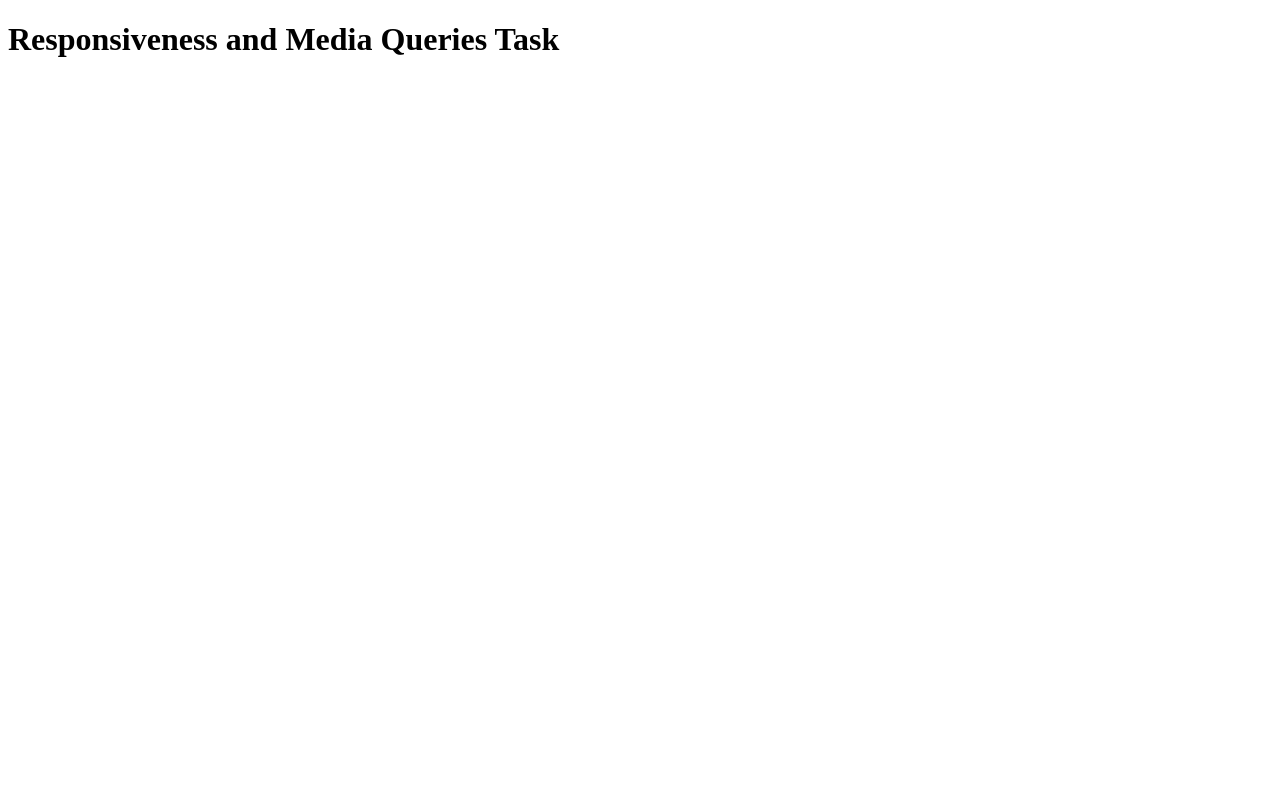
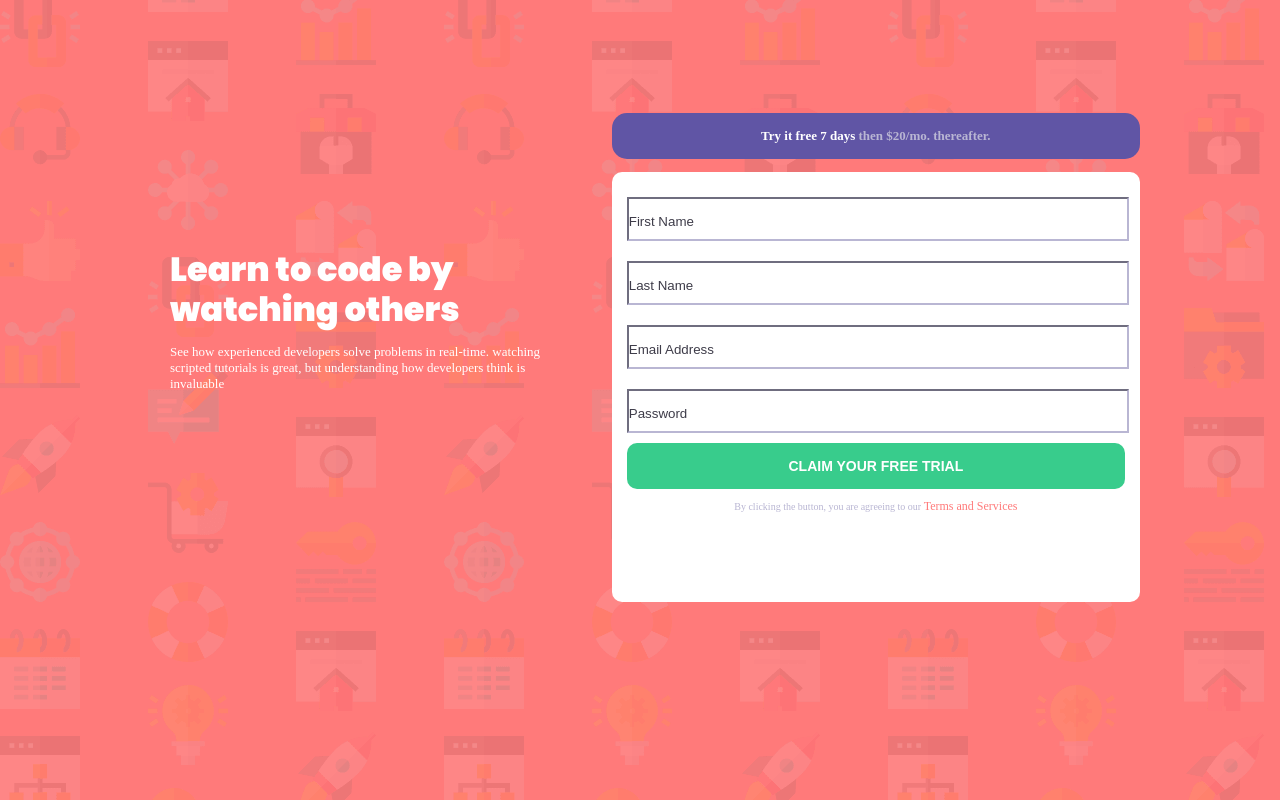
Before and after one commit to Ayomisco/R-and-M-queries-registration-page-tages, a plain HTML site: page index.html in a window 1280 px wide. Drawn offline with Linux system fonts and the light colour scheme.

Commit message:
Updated my codes

```diff
--- a/css/style.css
+++ b/css/style.css
@@ -0,0 +1,128 @@
+@import url('https://fonts.googleapis.com/css2?family=Poppins:wght@900&display=swap');
+:root{
+    --bgcolor: hsl(0, 100%, 74%);
+    --color2: hsl(154, 59%, 51%);
+    --accent: hsl(248, 32%, 49%);
+    --neutral1: hsl(249, 10%, 26%);
+    --neutral2: hsl(246, 25%, 77%);
+    --white: hsl(0, 0%, 100%);
+
+}
+
+body{
+    margin: 0px;
+    padding: 0px;
+    z-index: 0;
+    background-color: var(--bgcolor);
+    background-image: url('../images/bg-intro-desktop.png');
+}
+
+.container{
+    margin: 50px;
+    display: flex;
+    flex-direction: row;
+    padding-left: 100px;
+    padding-right: 100px;
+}
+
+.row{
+    /* width: 50%; */
+    padding: 20px;
+}
+
+.text{
+    padding-top: 200px;
+    padding-bottom: 100px;
+    text-align: left;
+}
+
+span.title{
+    color: var(--white);
+    font-weight: 900;
+    font-family: Poppins;
+    font-size: 2.1em;
+    line-height: 1.2;
+}
+
+.row > p{
+    width: 100%;
+    color: var(--white);
+    font-size: 13px;
+
+}
+
+.side2{
+    padding-top: 50px;
+
+}
+
+.top{
+    background-color: var(--accent);
+    padding: 15px;
+    border-radius: 15px;
+    text-align: center;
+    font-size: 17px;
+    font-weight: 900;
+}
+
+.side2 span{
+    color: var(--neutral2);
+}
+
+form{
+    /* width: 300px; */
+    width: 100%;
+    padding: 15px;
+    height: 400px;
+    border-radius: 10px;
+    background-color: var(--white);
+
+}
+input::placeholder{
+    color:hsl(249, 10%, 26%)
+}
+.input-control{
+    /* margin: 10px; */
+    padding: 15px 0px 10px 0px;
+    color: black;
+    width: 100%;
+    /* border: 1px solid hsl */
+    margin: 10px 0px 10px 0px;
+    border-color: var(--neutral2);
+}
+
+.input-control:active{
+    border-color: var(--neutral2);
+    border-style:dotted;
+}
+
+.btn {
+    background-color: var(--color2);
+    color: var(--white);
+    text-transform: capitalize;
+    padding: 15px;
+    border-radius: 10px;
+    text-align: center;
+    font-size: 14px;
+    font-weight: 900;
+    border: none;
+    width: 100%;
+}
+
+.agree{
+    color: var(--neutral2);
+    text-align: center;
+    font-size: 10px;
+}
+
+.agree span{
+    color:hsl(0, 100%, 74%);
+    font-size: 12px;
+}
+
+@media (max-lenght: 357px) {
+    .container{
+        display: flex;
+        flex-direction: column;
+    }
+}
--- a/index.html
+++ b/index.html
@@ -5,11 +5,36 @@
     <meta charset="UTF-8">
     <meta http-equiv="X-UA-Compatible" content="IE=edge">
     <meta name="viewport" content="width=device-width, initial-scale=1.0">
-    <title>Responsiveness and Media Queries Task</title>
+    <title>registration form</title>
+    <link rel="stylesheet" href="css/style.css">
 </head>
 
 <body>
-    <h1>Responsiveness and Media Queries Task</h1>
+    <div class="container">
+        <div class="row text">
+            <span class="title">Learn to code by watching others</span>
+            <p>See how experienced developers solve problems in real-time. watching
+                scripted tutorials is great, but understanding how
+                developers think is invaluable
+            </p>
+        </div>
+
+        <div class="row side2">
+            <p class="top">Try it free 7 days <span>then $20/mo. thereafter.</span> </p>
+
+
+        <form action="post">
+            <input type="text" class="input-control" placeholder="First Name">
+            <input type="text" class="input-control" placeholder="Last Name" >
+            <input type="email" class="input-control" placeholder="Email Address">
+            <input type="password" name="" class="input-control" id="pass" placeholder="Password">
+
+            <button class="btn"> CLAIM YOUR FREE TRIAL </button>
+            <p class="agree">By clicking the button, you are agreeing to our <span>Terms and Services</span></p>
+        </form>
+        </div>
+    </div>
+
 </body>
 
 </html>
```
Also changed, not shown: images/bg-intro-desktop.png (added), images/bg-intro-mobile.png (added), images/favicon-32x32.png (added), images/icon-error.svg (added), random.txt (added).
